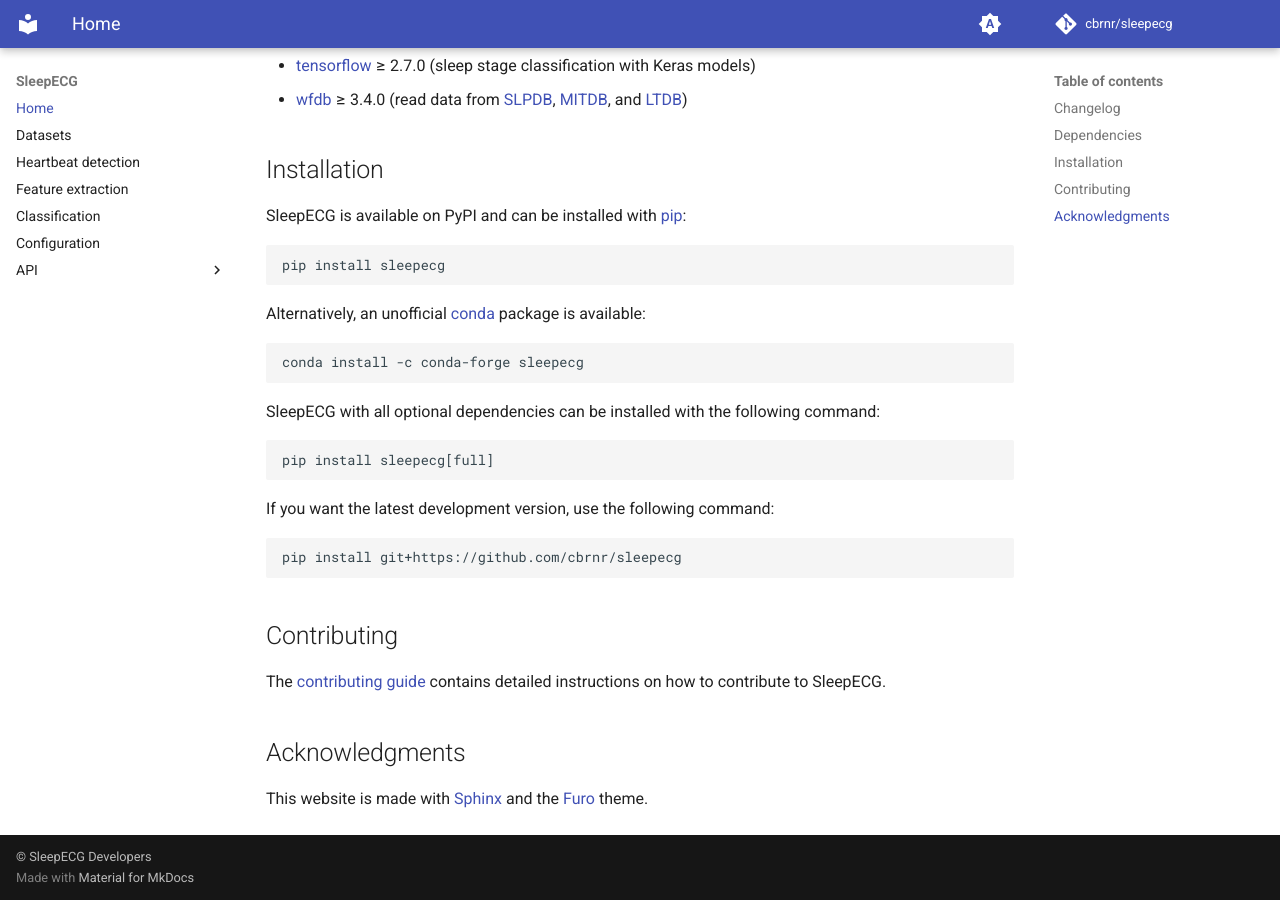
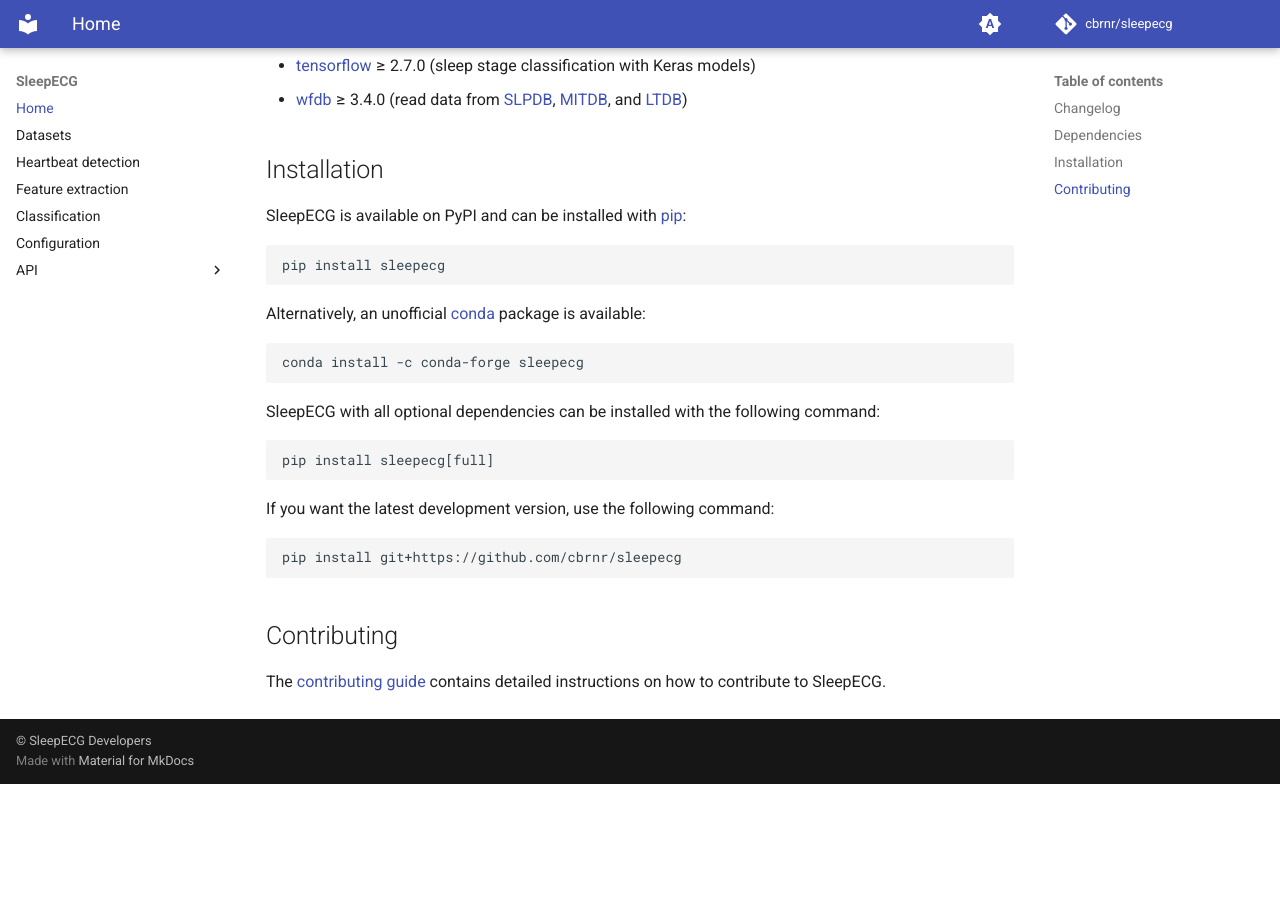
Before and after one commit to cbrnr/sleepecg, an MkDocs documentation site: the page built from docs/index.md, in a window 1280 px wide and 900 px high, scrolled down 921 px. Built offline with MkDocs 1.6.1 and Material for MkDocs 9.7.7, drawn with Linux system fonts in a browser that asks for light colours; comment, search, counter and statistics services are not loaded; after the commit the page ends 1705 px from its top, so only the background shows below that.

Commit message:
Remove Sphinx and Furo

```diff
--- a/docs/index.md
+++ b/docs/index.md
@@ -54,6 +54,3 @@
 
 ## Contributing
 The [contributing guide](https://github.com/cbrnr/sleepecg/blob/main/CONTRIBUTING.md) contains detailed instructions on how to contribute to SleepECG.
-
-## Acknowledgments
-This website is made with [Sphinx](https://www.sphinx-doc.org/) and the [Furo](https://github.com/pradyunsg/furo) theme.
```
